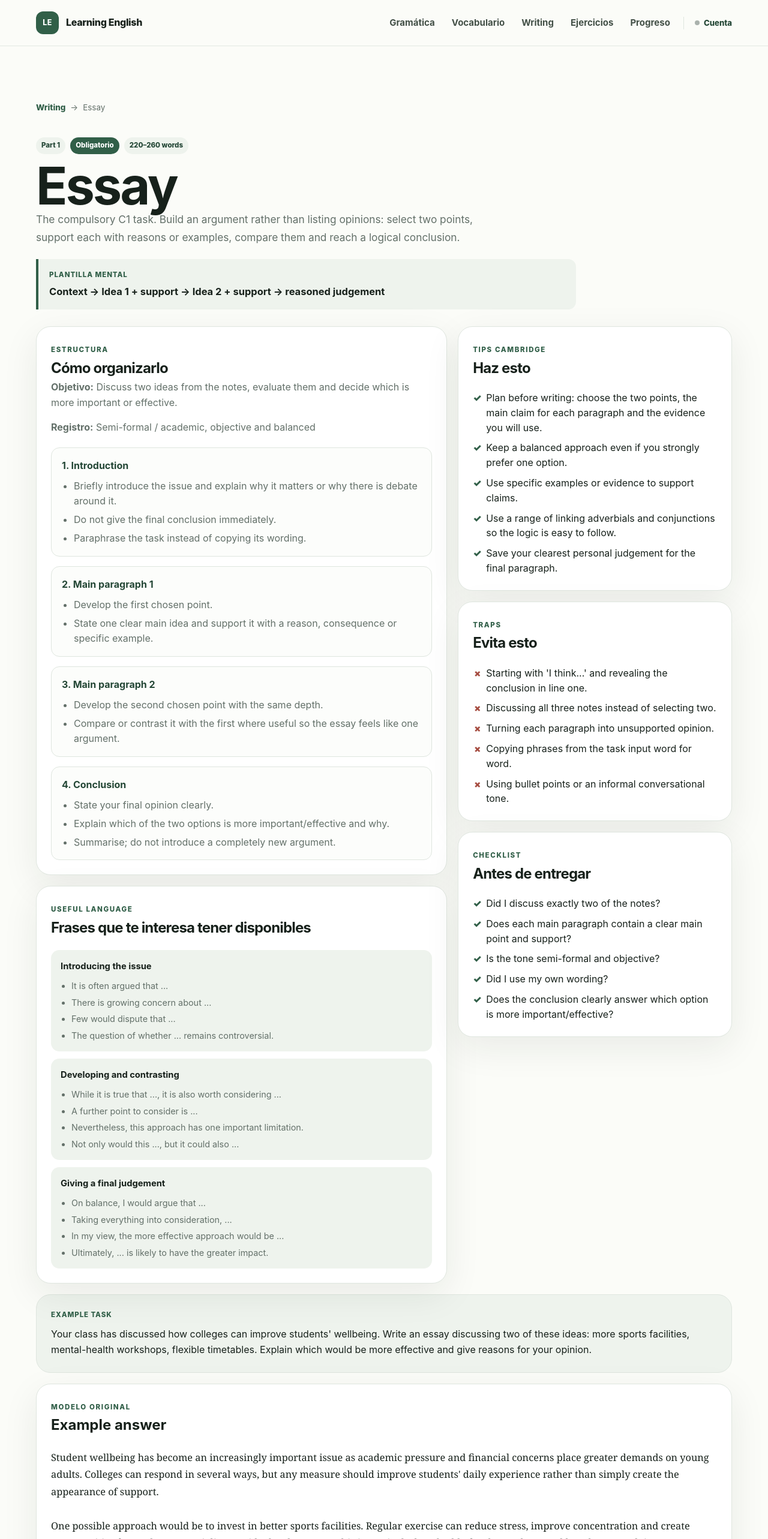
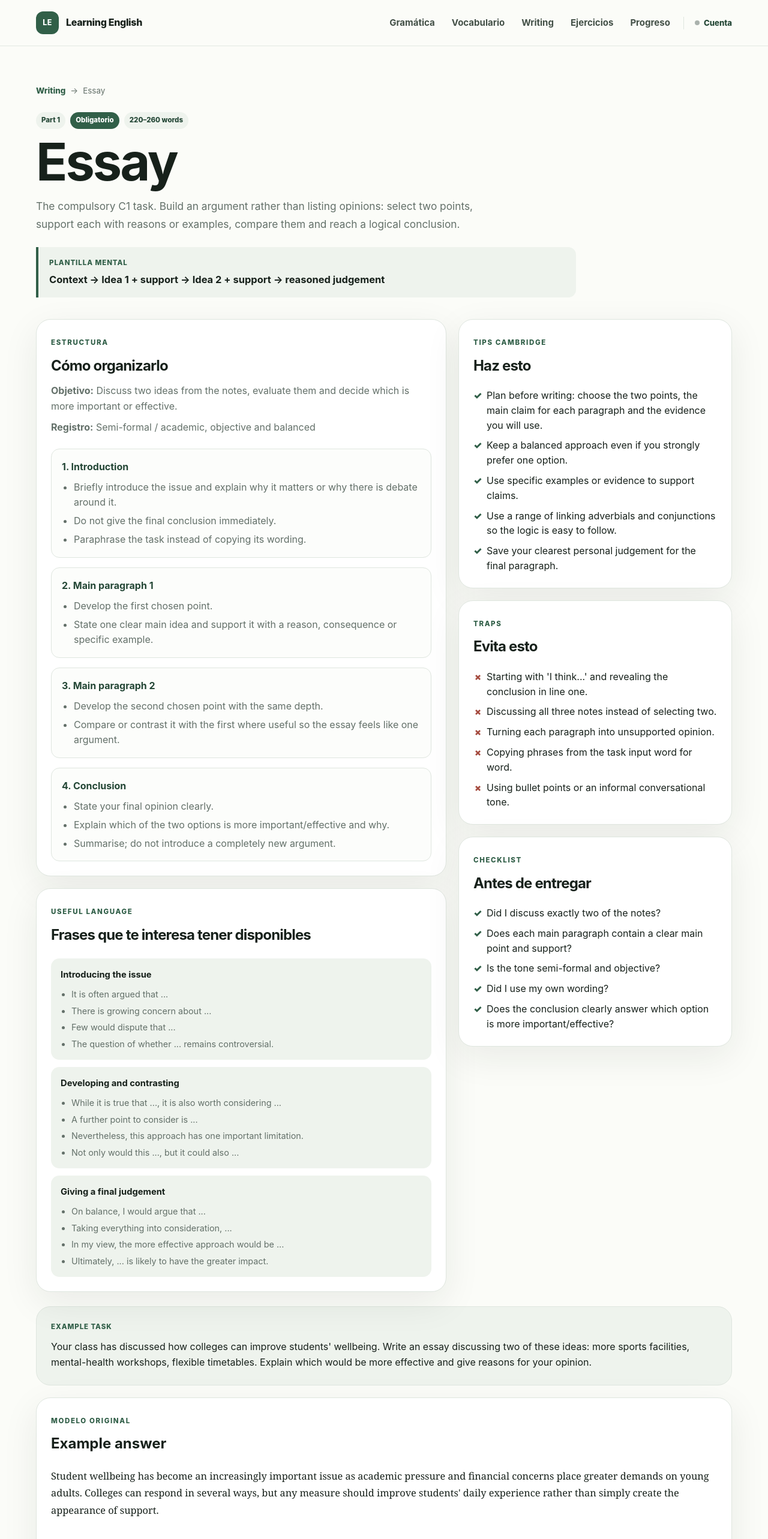
Before and after one commit to susinodevelop/learningenglish, a Next.js app: page /writing/essay in a window 1280 px wide. Shown: the top 2566 px of the page at 60% size. Built offline with nearby package versions, Linux system fonts and the light colour scheme; no server answers.

Commit message:
style: normalize writing vertical rhythm

```diff
--- a/app/writing/writing.module.css
+++ b/app/writing/writing.module.css
@@ -2,7 +2,7 @@
   display: grid;
   grid-template-columns: minmax(0, 1.4fr) minmax(260px, .6fr);
   gap: 22px;
-  margin: 28px 0 34px;
+  margin: 0 0 48px;
 }
 
 .examCard,
@@ -25,9 +25,13 @@
 .examCard h2,
 .criteriaCard h2,
 .sectionHeading h2,
-.detailHero h1,
 .panel h2 {
-  margin: 0;
+  margin: 8px 0 0;
+  letter-spacing: -.035em;
+}
+
+.detailHero h1 {
+  margin: 14px 0 0;
   letter-spacing: -.035em;
 }
 
@@ -39,11 +43,17 @@
   color: var(--muted);
 }
 
+.examCard > p,
+.criteriaCard > p,
+.panel > p {
+  margin: 10px 0 0;
+}
+
 .statGrid {
   display: grid;
   grid-template-columns: repeat(3, minmax(0, 1fr));
   gap: 10px;
-  margin-top: 20px;
+  margin-top: 22px;
 }
 
 .stat {
@@ -113,7 +123,7 @@
   align-items: end;
   justify-content: space-between;
   gap: 24px;
-  margin-bottom: 18px;
+  margin-bottom: 24px;
 }
 
 .sectionHeading > p {
@@ -124,7 +134,7 @@
 .entryGrid {
   display: grid;
   grid-template-columns: repeat(2, minmax(0, 1fr));
-  gap: 14px;
+  gap: 16px;
 }
 
 .entryCard {
@@ -200,10 +210,14 @@
   justify-content: space-between;
   gap: 18px;
   margin-top: auto;
-  padding-top: 20px;
+  padding-top: 22px;
   color: var(--green-dark);
   font-size: .82rem;
   font-weight: 800;
+}
+
+.generalChecklist {
+  margin-top: 40px;
 }
 
 .detailShell {
@@ -211,7 +225,7 @@
 }
 
 .breadcrumbs {
-  margin: 28px 0 18px;
+  margin: 0 0 24px;
   color: var(--muted);
   font-size: .84rem;
 }
@@ -224,23 +238,23 @@
 
 .detailHero {
   max-width: 900px;
-  padding: 20px 0 28px;
+  padding: 0 0 36px;
 }
 
 .detailHero h1 {
-  margin-top: 12px;
   font-size: clamp(2.7rem, 7vw, 5.4rem);
   line-height: .96;
 }
 
 .detailHero > p {
   max-width: 780px;
+  margin: 18px 0 0;
   font-size: 1.08rem;
   line-height: 1.7;
 }
 
 .mentalTemplate {
-  margin-top: 22px;
+  margin-top: 24px;
   padding: 17px 18px;
   border-left: 4px solid var(--green);
   border-radius: 0 13px 13px 0;
@@ -266,13 +280,13 @@
 .detailGrid {
   display: grid;
   grid-template-columns: minmax(0, 1.2fr) minmax(280px, .8fr);
-  gap: 18px;
+  gap: 20px;
   align-items: start;
 }
 
 .stack {
   display: grid;
-  gap: 18px;
+  gap: 20px;
 }
 
 .panel,
@@ -284,7 +298,7 @@
 .structureList {
   display: grid;
   gap: 16px;
-  margin-top: 20px;
+  margin-top: 22px;
 }
 
 .structureItem {
@@ -312,7 +326,7 @@
 .languageGrid {
   display: grid;
   gap: 12px;
-  margin-top: 18px;
+  margin-top: 20px;
 }
 
 .languageGroup {
@@ -337,22 +351,26 @@
 }
 
 .taskCard {
-  margin-top: 18px;
+  margin-top: 24px;
   background: var(--soft);
   box-shadow: none;
 }
 
 .taskCard p {
-  margin: 9px 0 0;
+  margin: 10px 0 0;
   line-height: 1.65;
 }
 
 .exampleCard {
-  margin-top: 18px;
+  margin-top: 20px;
+}
+
+.exampleCard h2 {
+  margin: 8px 0 0;
 }
 
 .exampleText {
-  margin-top: 18px;
+  margin-top: 20px;
   white-space: pre-line;
   font-family: Georgia, "Times New Roman", serif;
   font-size: 1.02rem;
@@ -360,7 +378,9 @@
 }
 
 .sourceNote {
-  margin-top: 16px;
+  margin: 18px 0 0;
+  padding-top: 16px;
+  border-top: 1px solid var(--line);
   color: var(--muted);
   font-size: .8rem;
   line-height: 1.5;
@@ -389,6 +409,7 @@
   .sectionHeading {
     align-items: flex-start;
     flex-direction: column;
+    gap: 14px;
   }
 
   .panel,
@@ -399,4 +420,17 @@
   .taskCard {
     padding: 19px;
   }
+
+  .generalChecklist {
+    margin-top: 30px;
+  }
+
+  .detailHero {
+    padding-bottom: 28px;
+  }
+
+  .detailGrid,
+  .stack {
+    gap: 16px;
+  }
 }
```
